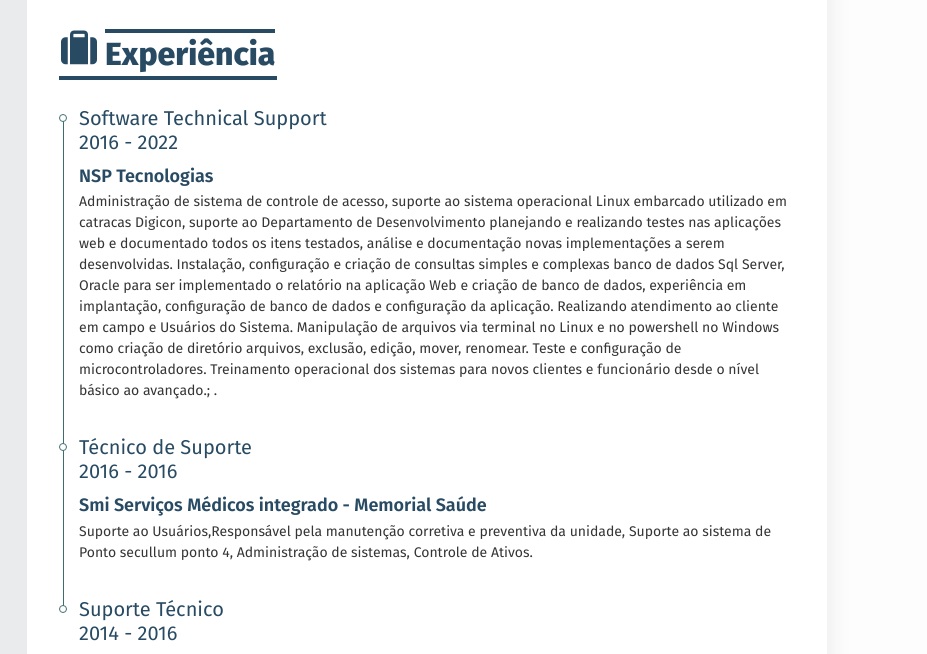
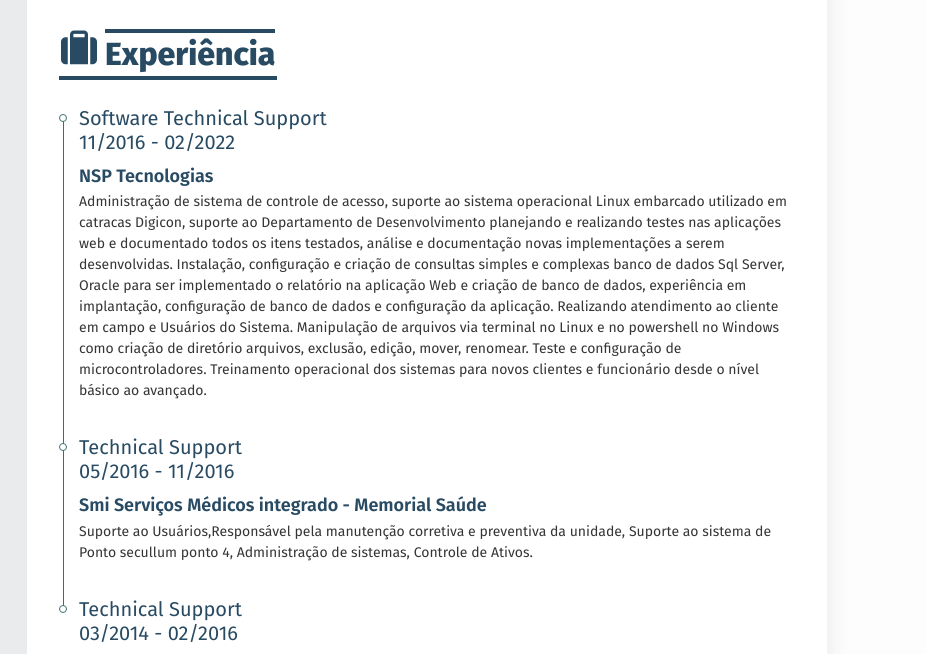
Before and after one commit to leandrosantos2018/leandrosantos, a plain HTML site: page index.html in a window 1280 px wide. Shown: the part 231-885 px from the top of the page, 353-1280 px from the left. Drawn offline with nearby package versions, Linux system fonts and the light colour scheme.

Commit message:
ultimo ajuste do dia

```diff
--- a/index.html
+++ b/index.html
@@ -85,7 +85,7 @@
         <ul class="timeline">
           <li>
             <h4 class="timeline-title">Software Technical Support</h4>
-            <h5 class="timeline-time">2016 - 2022</h5>
+            <h5 class="timeline-time">11/2016 - 02/2022</h5>
             <h6 class="timeline-place">NSP Tecnologias</h6>
             <p class="timeline-text">Administração de sistema de controle de acesso, suporte ao sistema operacional Linux embarcado
               utilizado em catracas Digicon, suporte ao Departamento de Desenvolvimento planejando e realizando testes nas aplicações
@@ -94,18 +94,17 @@
                na aplicação Web e criação de banco de dados, experiência em implantação, configuração de banco de dados e configuração da
                aplicação. Realizando atendimento ao cliente em campo e Usuários do Sistema. Manipulação de arquivos via terminal no Linux
                e no powershell no Windows como criação de diretório arquivos, exclusão, edição, mover, renomear. Teste e configuração de
-               microcontroladores. Treinamento operacional dos sistemas para novos clientes e funcionário desde o nível básico ao avançado.;
-              .</p>
+               microcontroladores. Treinamento operacional dos sistemas para novos clientes e funcionário desde o nível básico ao avançado.</p>
           </li>
           <li>
-            <h4 class="timeline-title">Técnico de Suporte</h4>
-            <h5 class="timeline-time">2016 - 2016</h5>
+            <h4 class="timeline-title">Technical Support</h4>
+            <h5 class="timeline-time">05/2016 - 11/2016</h5>
             <h6 class="timeline-place">Smi Serviços Médicos integrado - Memorial Saúde</h6>
             <p class="timeline-text">Suporte ao Usuários,Responsável pela manutenção corretiva e preventiva da unidade, Suporte ao sistema de Ponto secullum ponto 4,  Administração de sistemas, Controle de Ativos.</p>
           </li>
           <li>
-            <h4 class="timeline-title">Suporte Técnico</h4>
-            <h5 class="timeline-time">2014 - 2016</h5>
+            <h4 class="timeline-title">Technical Support</h4>
+            <h5 class="timeline-time">03/2014 - 02/2016</h5>
             <h6 class="timeline-place">Laboratório Químico farmacêutico do Exercito </h6>
             <p class="timeline-text">Suporte ao Usuários, Administração de Servidores windows , Linux, Administração de Sistemas interno.
               </p>
```
